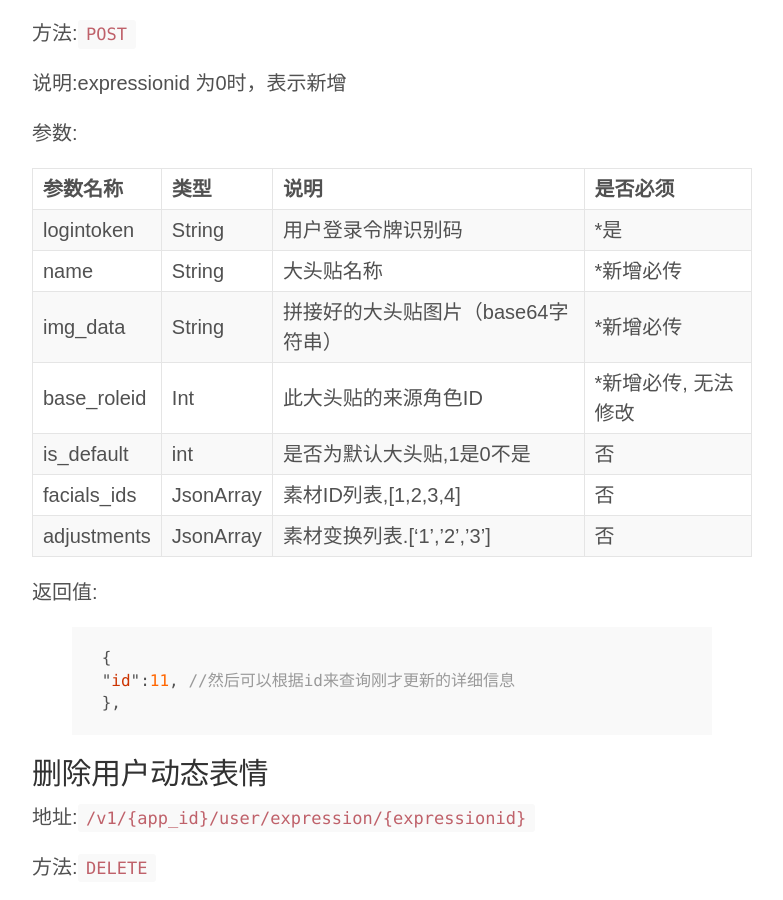
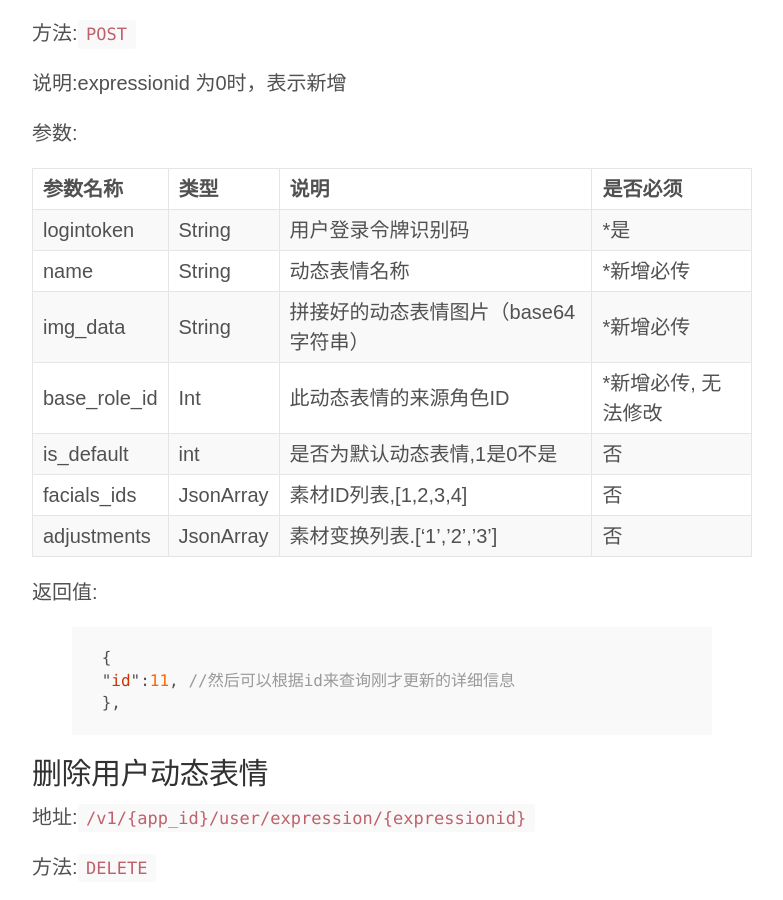
Before and after one commit to mcsiyanhui/melinkdoc, a Jekyll site: the page built from user/expressions/index.md, in a window 1280 px wide and 900 px high, scrolled down 1914 px. Shown: the whole window, without its empty margins (248-1031 px from the left). Built offline with Jekyll 4.4.1, drawn with Linux system fonts in a browser that asks for light colours; Markdown is read by kramdown in place of the engine named in the settings.

Commit message:
完善文档

```diff
--- a/user/expressions/index.md
+++ b/user/expressions/index.md
@@ -89,10 +89,10 @@ nav-index: 6
 | 参数名称        |类型    |说明                              |是否必须|
 |:------------- |:-------|:--------------------------------|:-----|
 | logintoken     |String  |用户登录令牌识别码                    |*是 |
-| name           |String  |大头贴名称                          |*新增必传|
-| img_data       |String  |拼接好的大头贴图片（base64字符串）         |*新增必传|
-| base_roleid    |Int     |此大头贴的来源角色ID                   |*新增必传, 无法修改|
-| is_default     |int    |是否为默认大头贴,1是0不是                      |否|
+| name           |String  |动态表情名称                          |*新增必传|
+| img_data       |String  |拼接好的动态表情图片（base64字符串）         |*新增必传|
+| base_role_id    |Int     |此动态表情的来源角色ID                   |*新增必传, 无法修改|
+| is_default     |int    |是否为默认动态表情,1是0不是                      |否|
 | facials_ids   |JsonArray   |素材ID列表,[1,2,3,4]           |否 |
 | adjustments    |JsonArray   |素材变换列表.['1','2','3']       |否 |
 
```
Also changed, not shown: materials/index.md (+1 -1 lines), user/basic/index.md (+1 -1 lines), user/emoticons/index.md (+2 -2 lines), user/roles/index.md (+4 -4 lines).
